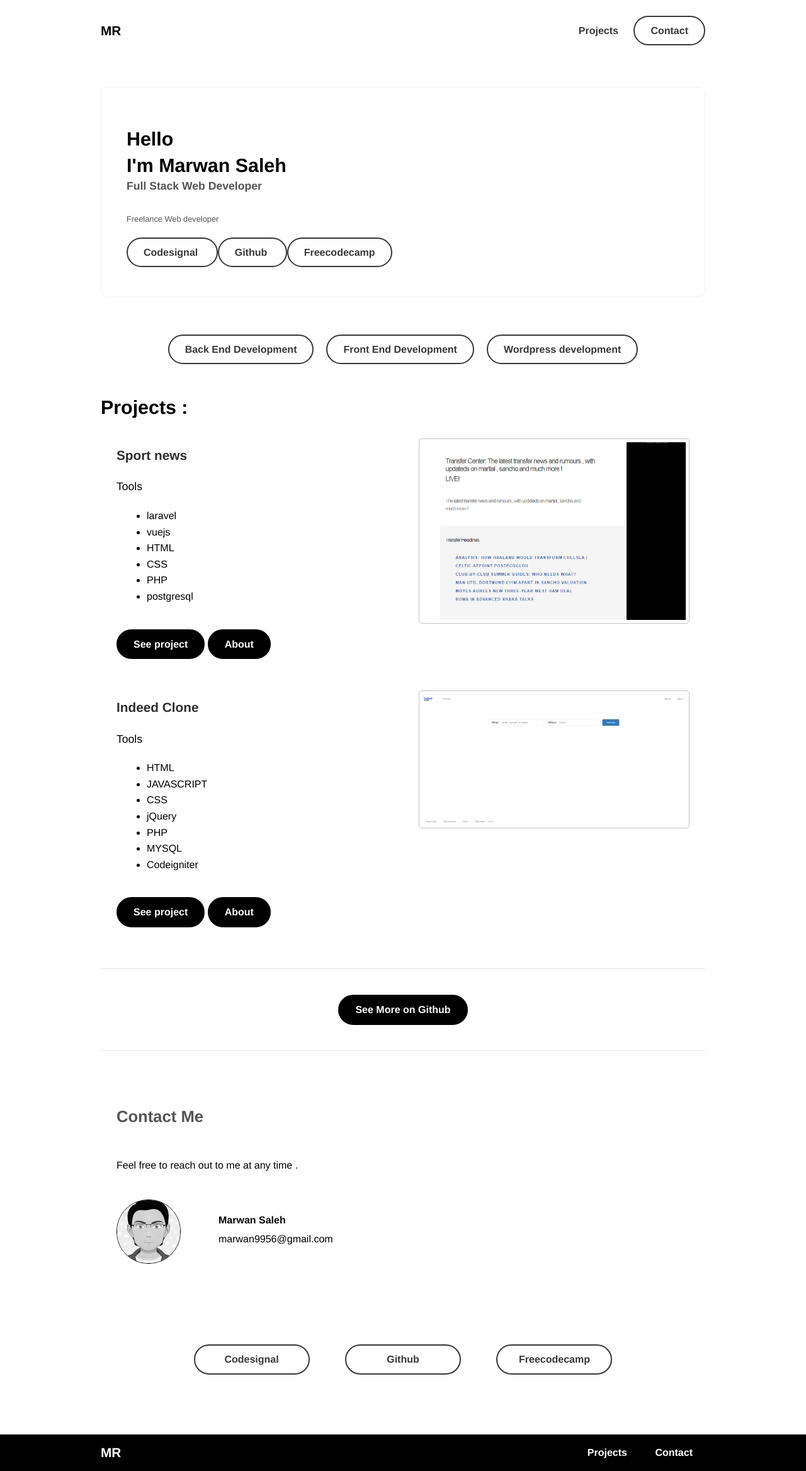
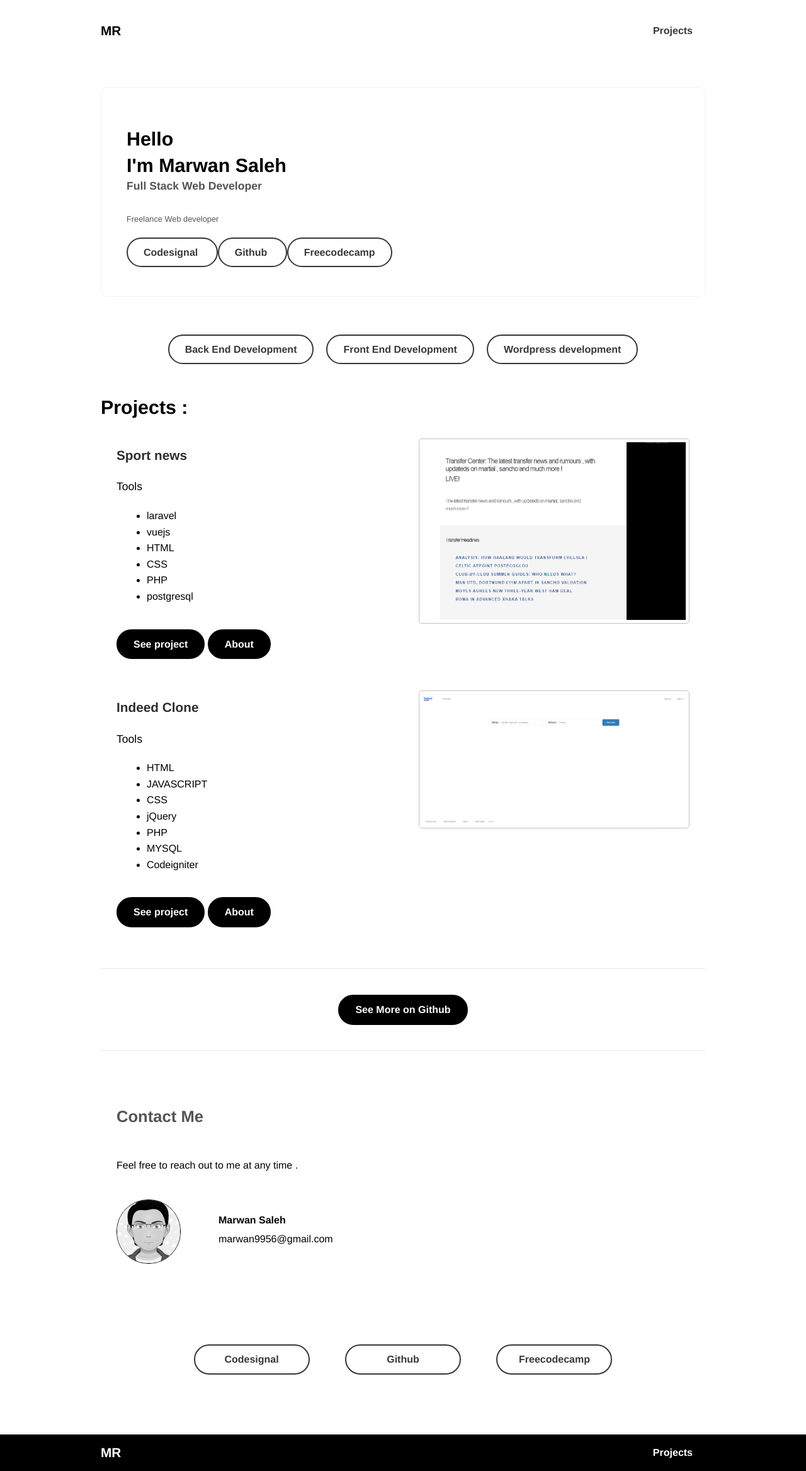
Before and after one commit to Marwan9956/portfolio, a CodeIgniter app: page /portfolio/index.php/home/index in a window 1280 px wide. Shown: the whole page at 63% size. Run offline with CodeIgniter, Linux system fonts and the light colour scheme.

Commit message:
remove send mail as heroku doesn't support with basic plan

```diff
--- a/application/config/routes.php
+++ b/application/config/routes.php
@@ -52,5 +52,5 @@ defined('BASEPATH') OR exit('No direct script access allowed');
 $route['default_controller'] = 'Home/index';
 $route['404_override'] = '';
 $route['translate_uri_dashes'] = FALSE;
-$route['contact']='Home/contact';
+//$route['contact']='Home/contact';
 $route['projects/(:num)'] = 'Home/single/$1';
--- a/application/views/layouts/footer.php
+++ b/application/views/layouts/footer.php
@@ -8,7 +8,7 @@
 			<?php else:?>
 				<a href="<?php echo base_url();?>">Home</a>
 			<?php endif;?>
-   			<a href="<?php echo base_url('/contact'); ?>">Contact</a>
+   			<!-- <a href="<?php echo base_url('/contact'); ?>">Contact</a> -->
 		</nav>
 	</div>
 </footer>
--- a/application/views/layouts/nav.php
+++ b/application/views/layouts/nav.php
@@ -7,5 +7,5 @@
         <a href="<?php echo base_url();?>">Home</a>
     <?php endif;?>
     <!--<a href="#">Certificate</a>-->
-    <a class="btn" href="<?php echo base_url('/contact'); ?>">Contact</a>
+    <!-- <a class="btn" href="<?php echo base_url('/contact'); ?>">Contact</a> -->
 </nav>
```
